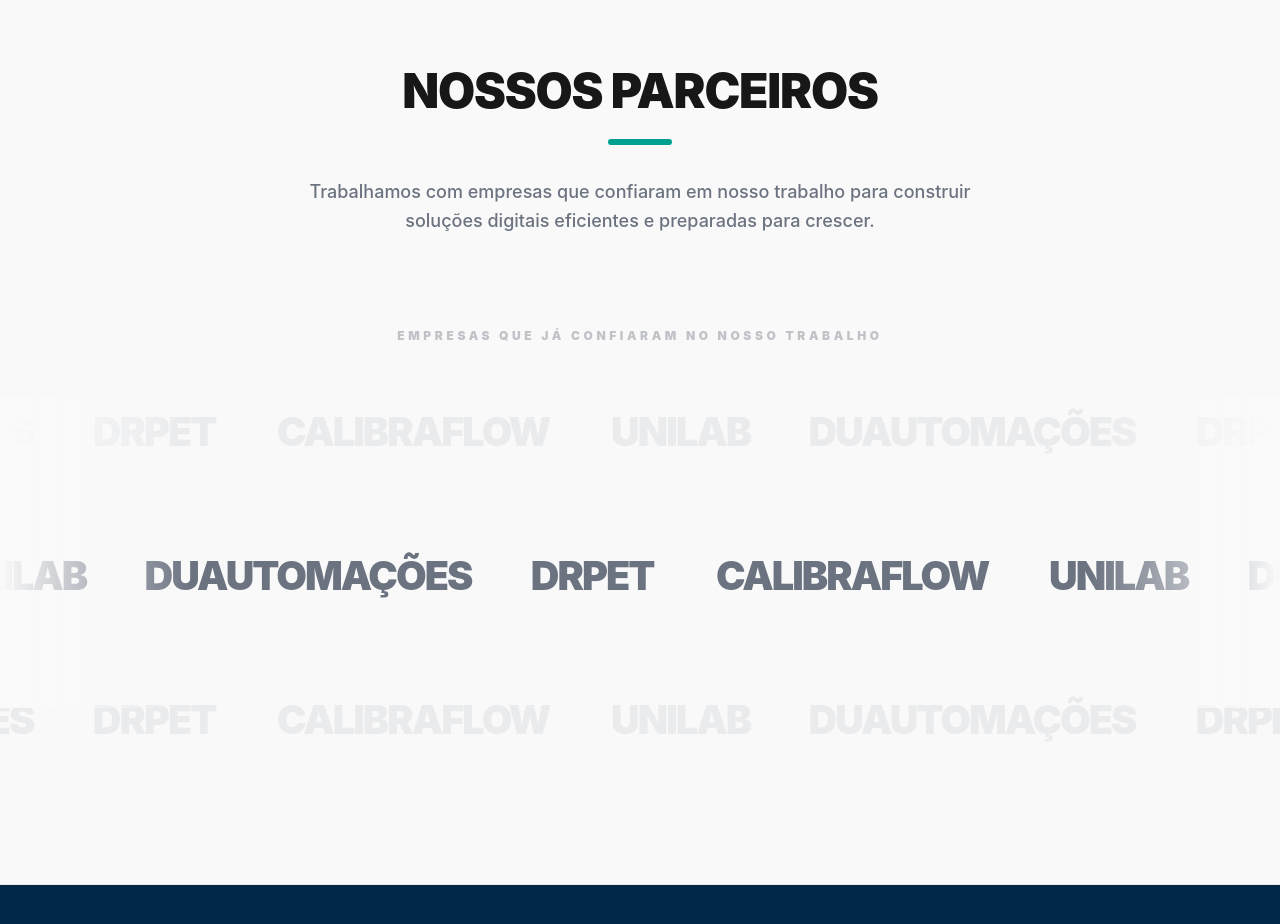
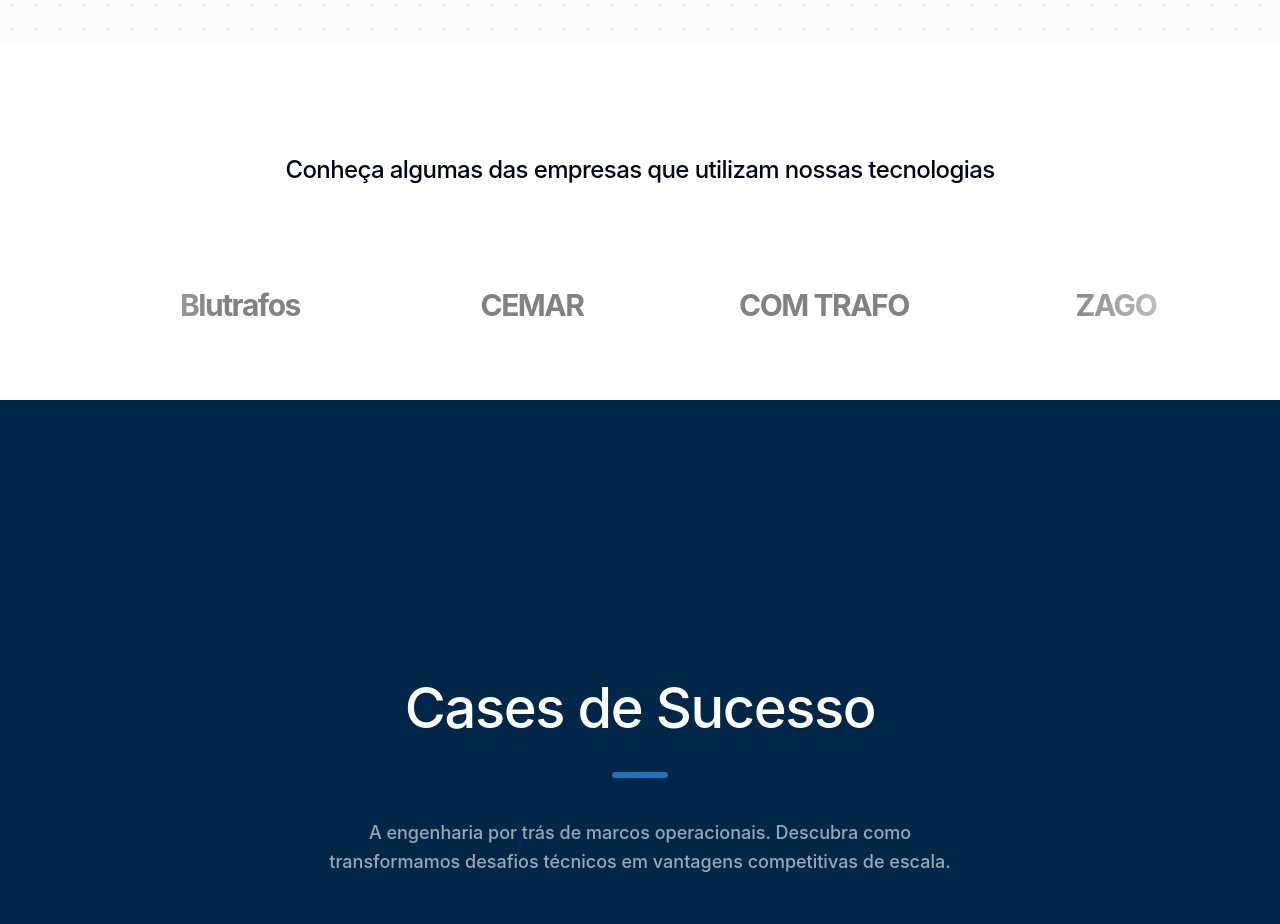
Before and after one commit to Catch-Up-Technologies/Catch-up-tech, a Next.js app: page /enterprise in a window 1280 px wide. Shown: the part 1700-2624 px from the top of the page. Built offline with nearby package versions, Linux system fonts and the light colour scheme.

Commit message:
refactor: change session partners

```diff
--- a/src/app/page.tsx
+++ b/src/app/page.tsx
@@ -1,4 +1,5 @@
 import { Hero } from "@/components/sections/home/Hero";
+import { Partners } from "@/components/sections/home/Partners";
 import { Services } from "@/components/sections/home/Services";
 import { Methodology } from "@/components/sections/home/Methodology";
 import { Contact } from "@/components/sections/home/Contact";
@@ -7,6 +8,7 @@
   return (
     <main className="min-h-screen bg-background">
       <Hero />
+      <Partners />
       <Services />
       <Methodology />
       <Contact />
--- a/src/components/sections/home/Hero.tsx
+++ b/src/components/sections/home/Hero.tsx
@@ -44,8 +44,7 @@
             >
               Transformamos Ideias
               <span
-                className="block font-medium mt-1 transition-colors duration-500"
-                style={{ color: isDark ? "rgba(148,163,184,0.60)" : "rgba(30,58,138,0.60)" }}
+                className="block font-medium mt-1 transition-colors duration-500 text-hero-muted"
               >
                 Em Soluções Digitais
               </span>
--- a/src/components/sections/home/Partners.tsx
+++ b/src/components/sections/home/Partners.tsx
@@ -1,140 +1,77 @@
 "use client";
 
-import { SectionHeader } from "@/components/ui/SectionHeader";
 import { motion } from "framer-motion";
-import { useState } from "react";
+import { useTheme } from "next-themes";
+import { useEffect, useState } from "react";
 
-interface PartnerItem {
-  name: string;
-  desc: string;
-  prominent: boolean;
-}
-
-interface MarqueeRowProps {
-  items: PartnerItem[];
-  direction?: "left" | "right";
-  speed?: number;
-  className?: string;
-  pauseOnHover?: boolean;
-}
+const PARTNERS = [
+  { name: "AEL" },
+  { name: "Blutrafos" },
+  { name: "CEMAR" },
+  { name: "COM TRAFO" },
+  { name: "ZAGO" },
+  { name: "LIGHT" },
+  { name: "ENERGISA" },
+  { name: "WEG" },
+  { name: "CPFL" },
+  { name: "EMBRASTEC" },
+  { name: "IIB" },
+  { name: "TRAE" },
+];
 
 export const Partners = () => {
-  const content = {
-    title: "Nossos Parceiros",
-    desc: "Trabalhamos com empresas que confiaram em nosso trabalho para construir soluções digitais eficientes e preparadas para crescer.",
-  };
+  const { resolvedTheme } = useTheme();
+  const [mounted, setMounted] = useState(false);
+  useEffect(() => setMounted(true), []);
 
-  const partners = [
-    { name: "CalibraFlow", desc: "Setor de Energia e Óleo", prominent: true },
-    { name: "Unilab", desc: "Saúde e Hemocentro Animal", prominent: true },
-    { name: "DuAutomações", desc: "Automação e Segurança", prominent: true },
-    { name: "DrPet", desc: "Gestão de Centros Pet", prominent: true }
-  ];
-
-  const duplicatedPartners: PartnerItem[] = [...partners, ...partners, ...partners, ...partners];
-
-  const MarqueeRow = ({
-    items,
-    direction = "left",
-    speed = 40,
-    className = "",
-    pauseOnHover = false
-  }: MarqueeRowProps) => {
-    const [isPaused, setIsPaused] = useState(false);
+  const isDark = mounted && resolvedTheme === "dark";
+  const doubledPartners = [...PARTNERS, ...PARTNERS];
 
   return (
+    <section className="pt-20 lg:pt-28 pb-10 lg:pb-14 transition-colors duration-500 relative overflow-hidden">
+      <div className="container mx-auto px-6 relative z-10">
+        <motion.h2
+          initial={{ opacity: 0, y: 15 }}
+          whileInView={{ opacity: 1, y: 0 }}
+          viewport={{ once: true }}
+          className="text-center text-h5 mb-20 text-hero-text opacity-80"
+        >
+          Conheça algumas das empresas que utilizam nossas tecnologias
+        </motion.h2>
+
+        <div className="relative">
           <div
-        className="flex overflow-hidden select-none py-4"
-        onMouseEnter={() => pauseOnHover && setIsPaused(true)}
-        onMouseLeave={() => pauseOnHover && setIsPaused(false)}
-      >
+            className="absolute left-0 top-0 bottom-0 w-24 lg:w-48 z-20 pointer-events-none"
+            style={{ background: `linear-gradient(to right, var(--hero-bg) 0%, transparent 100%)` }}
+          />
+          <div
+            className="absolute right-0 top-0 bottom-0 w-24 lg:w-48 z-20 pointer-events-none"
+            style={{ background: `linear-gradient(to left, var(--hero-bg) 0%, transparent 100%)` }}
+          />
+
+          <div className="flex overflow-hidden">
             <motion.div
-          className={`flex gap-12 lg:gap-20 whitespace-nowrap items-center w-max ${className}`}
-          animate={{ x: direction === "left" ? ["0%", "-50%"] : ["-50%", "0%"] }}
+              className="flex items-center gap-16 lg:gap-28 whitespace-nowrap py-6"
+              animate={{ x: [0, -100 * PARTNERS.length] }}
               transition={{
-            duration: isPaused ? 1000000 : speed,
+                duration: 50,
                 repeat: Infinity,
                 ease: "linear",
               }}
             >
-          {items.map((item, i) => (
+              {doubledPartners.map((partner, idx) => (
                 <div
-              key={i}
-              className={`
-                group flex flex-col items-center justify-center transition-all duration-500
-                ${item.prominent ? "scale-110 opacity-100" : "scale-90 opacity-40"}
-                hover:!scale-125 hover:!opacity-100 cursor-default
-              `}
+                  key={`${partner.name}-${idx}`}
+                  className="flex items-center justify-center min-w-[140px] lg:min-w-[180px] h-[31px] opacity-50 hover:opacity-100 transition-all duration-500 grayscale hover:grayscale-0"
                 >
-              <span className={`
-                font-black tracking-tighter uppercase transition-colors duration-300
-                ${item.prominent ? "text-muted" : "text-muted/60"}
-                group-hover:text-primary
-                text-2xl lg:text-4xl
-              `}>
-                {item.name}
+                  <span className="text-xl lg:text-3xl font-bold tracking-tighter text-hero-text">
+                    {partner.name}
                   </span>
-
-              {pauseOnHover && (
-                <motion.span
-                  className="text-[10px] lg:text-xs font-bold text-primary opacity-0 group-hover:opacity-100 transition-opacity absolute -bottom-4 whitespace-nowrap"
-                >
-                  {item.desc}
-                </motion.span>
-              )}
                 </div>
               ))}
             </motion.div>
           </div>
-    );
-  };
-
-  return (
-    <section id="partners" className="bg-card-muted/30 w-full py-32 overflow-hidden border-y border-border relative">
-      <div className="max-w-7xl mx-auto px-6 mb-24 text-center">
-        <SectionHeader
-          title={content.title}
-          description={content.desc}
-          align="center"
-        />
         </div>
-
-      <div className="max-w-7xl mx-auto px-6 mb-8 lg:mb-12">
-        <motion.p
-          initial={{ opacity: 0 }}
-          whileInView={{ opacity: 0.4 }}
-          transition={{ duration: 1 }}
-          className="text-[10px] lg:text-xs font-black uppercase tracking-[0.3em] text-center text-muted animate-bounce"
-        >
-          Empresas que já confiaram no nosso trabalho
-        </motion.p>
-      </div>
-
-      <div className="relative space-y-4 lg:space-y-12">
-        <div className="absolute left-0 top-0 bottom-0 w-24 lg:w-48 bg-gradient-to-r from-background to-transparent z-10 pointer-events-none" />
-        <div className="absolute right-0 top-0 bottom-0 w-24 lg:w-48 bg-gradient-to-l from-background to-transparent z-10 pointer-events-none" />
-
-        <MarqueeRow
-          items={duplicatedPartners}
-          direction="right"
-          speed={60}
-          className="text-muted font-black text-sm lg:text-xl opacity-10"
-        />
-
-        <MarqueeRow
-          items={duplicatedPartners}
-          direction="left"
-          speed={40}
-          pauseOnHover={true}
-          className="py-6"
-        />
-
-        <MarqueeRow
-          items={duplicatedPartners}
-          direction="right"
-          speed={60}
-          className="text-muted font-black text-sm lg:text-xl opacity-10"
-        />
       </div>
     </section>
   );
--- a/src/components/sections/home/hero background/HeroBackground.tsx
+++ b/src/components/sections/home/hero background/HeroBackground.tsx
@@ -46,8 +46,8 @@
         className="absolute inset-0 transition-all duration-500"
         style={{
           background: isDark
-            ? "radial-gradient(ellipse at 70% 45%, #0a1e40 0%, #050e20 45%, #020914 100%)"
-            : "radial-gradient(ellipse at 70% 45%, #f1f5f9 0%, #fafafa 100%)",
+            ? "radial-gradient(ellipse at 70% 45%, rgba(10,30,64,0.3) 0%, rgba(2,6,23,0.8) 55%, var(--hero-bg) 100%)"
+            : "radial-gradient(ellipse at 70% 45%, #f8fafc 0%, var(--hero-bg) 100%)",
         }}
       />
       <canvas ref={canvasRef} className="absolute inset-0 w-full h-full" />
--- a/src/components/ui/SectionHeader.tsx
+++ b/src/components/ui/SectionHeader.tsx
@@ -3,6 +3,7 @@
 import { motion } from "framer-motion";
 
 interface SectionHeaderProps {
+  badge?: string;
   title: string;
   description?: string;
   align?: "left" | "center";
@@ -11,6 +12,7 @@
 }
 
 export const SectionHeader = ({
+  badge,
   title,
   description,
   align = "left",
@@ -21,23 +23,29 @@
 
   return (
     <motion.div
-      initial={{ opacity: 0, y: 20, x: isCenter ? 0 : -20 }}
-      whileInView={{ opacity: 1, y: 0, x: 0 }}
-      transition={{ duration: 0.8 }}
-      viewport={{ once: false }}
-      className={`mb-12 ${isCenter ? "text-center" : "text-left"} ${className}`}
+      initial={{ opacity: 0, y: 20 }}
+      whileInView={{ opacity: 1, y: 0 }}
+      transition={{ duration: 0.8, ease: [0.16, 1, 0.3, 1] }}
+      viewport={{ once: true }}
+      className={`mb-12 ${isCenter ? "text-center flex flex-col items-center" : "text-left items-start"} ${className}`}
     >
-      <h2 className={`title-section mb-6 ${light ? "!text-white" : ""}`}>
+      {badge && (
+        <div className="mb-8 inline-block px-4 py-1.5 rounded-full border border-border bg-card-muted/50 text-[10px] lg:text-[11px] font-bold uppercase tracking-[0.12em] text-hero-muted">
+          {badge}
+        </div>
+      )}
+
+      <h2 className={`text-4xl lg:text-[3.5rem] font-medium tracking-tight leading-[1.15] mb-8 text-hero-text max-w-4xl ${light ? "!text-white" : ""}`}>
         {title}
       </h2>
+
       <div
-        className={`h-1.5 w-16 bg-primary rounded-full mb-8 ${isCenter ? "mx-auto" : "mr-auto"
-          }`}
+        className={`h-1.5 w-14 bg-brand-blue rounded-full mb-10 ${isCenter ? "mx-auto" : "mr-auto"}`}
       />
+
       {description && (
         <p
-          className={`text-lg font-medium leading-relaxed max-w-2xl ${light ? "text-white/60" : "text-muted"
-            } ${isCenter ? "mx-auto" : "mr-auto"}`}
+          className={`text-lg font-medium leading-relaxed max-w-2xl ${light ? "text-white/60" : "text-muted"} ${isCenter ? "mx-auto" : "mr-auto"}`}
         >
           {description}
         </p>
--- a/src/styles/globals.css
+++ b/src/styles/globals.css
@@ -1,8 +1,8 @@
 @import "tailwindcss";
 
 :root {
-  --background: #fafafa;
-  --foreground: #171717;
+  --background: #ffffff;
+  --foreground: #020617;
   --primary: #00a091;
   --primary-glow: rgba(0, 160, 145, 0.15);
   --secondary: #002648;
@@ -27,12 +27,13 @@
 
   /* New Hero/Brand Tokens */
   --brand-blue: #2571B8;
-  --hero-bg: #fafafa;
-  --hero-text: #0f172a;
+  --hero-bg: #ffffff;
+  --hero-text: #020617;
+  --hero-muted: #475569;
 }
 
 .dark {
-  --background: #0f172a;
+  --background: #020617;
   --foreground: #f1f5f9;
   --primary: #14b8a6;
   --primary-glow: rgba(20, 184, 166, 0.2);
@@ -57,9 +58,10 @@
   --dot-pattern: rgba(148, 163, 184, 0.04);
 
   /* New Hero/Brand Tokens */
-  --brand-blue: #38bdf8; /* Brighter for dark mode */
+  --brand-blue: #38bdf8;
   --hero-bg: #020617;
   --hero-text: #ffffff;
+  --hero-muted: #94a3b8;
 }
 
 @theme inline {
@@ -85,6 +87,7 @@
   --color-brand-blue: var(--brand-blue);
   --color-hero-bg: var(--hero-bg);
   --color-hero-text: var(--hero-text);
+  --color-hero-muted: var(--hero-muted);
 
   --font-sans: "Inter", var(--font-geist-sans);
 
@@ -159,6 +162,10 @@
 /* --- Tipografia --- */
 .text-title-2 {
   @apply text-[2.75rem] lg:text-[5rem] font-medium tracking-[-0.02em] leading-[1.1];
+}
+
+.text-h5 {
+  @apply text-[1.25rem] lg:text-[1.5rem] font-medium tracking-tight leading-tight;
 }
 
 .title-main {
```
Lines whose indentation alone changed are shown as unchanged.
